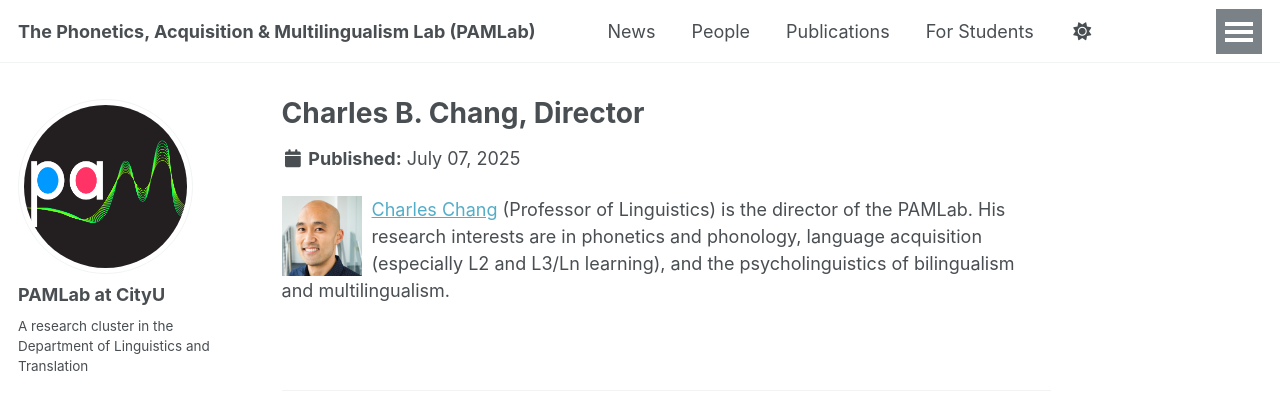
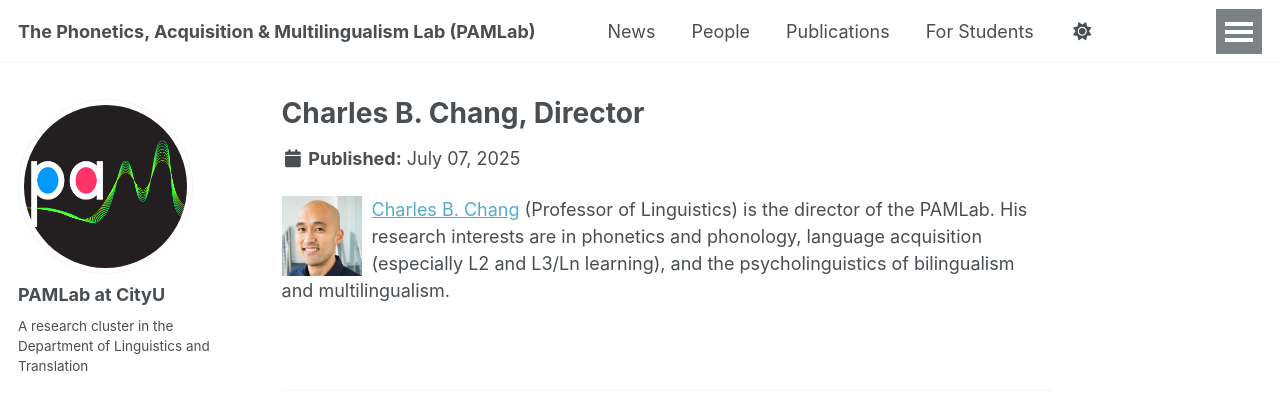
Before and after one commit to thepamlab/thepamlab.github.io, a Jekyll site: the page built from _portfolio/portfolio-1.md, in a window 1280 px wide and 991 px high. Shown: the top 393 px of the window. Built offline with Jekyll 4.4.1, drawn with Linux system fonts in a browser that asks for light colours; some web fonts are replaced; a script that is not in the unit is left out.

Commit message:
Update portfolio-1.md

```diff
--- a/_portfolio/portfolio-1.md
+++ b/_portfolio/portfolio-1.md
@@ -1,7 +1,7 @@
 ---
 title: "Charles B. Chang, Director"
-excerpt: "<img src='/images/Chang_CB.jpg' style='padding-right: 10px;' width='90' height='90' align='left' /><a href='https://cbchang.com/' target='_blank'>Charles Chang</a> (Professor of Linguistics) is the director of the PAMLab. His research interests are in phonetics and phonology, language acquisition (especially L2 and L3/Ln learning), and the psycholinguistics of bilingualism and multilingualism.<br/>"
+excerpt: "<img src='/images/Chang_CB.jpg' style='padding-right: 10px;' width='90' height='90' align='left' /><a href='https://cbchang.com/' target='_blank'>Charles B. Chang</a> (Professor of Linguistics) is the director of the PAMLab. His research interests are in phonetics and phonology, language acquisition (especially L2 and L3/Ln learning), and the psycholinguistics of bilingualism and multilingualism.<br/>"
 collection: portfolio
 ---
 
-<img src='/images/Chang_CB.jpg' style='padding-right: 10px;' width='90' height='90' align='left' /><a href='https://cbchang.com/' target='_blank'>Charles Chang</a> (Professor of Linguistics) is the director of the PAMLab. His research interests are in phonetics and phonology, language acquisition (especially L2 and L3/Ln learning), and the psycholinguistics of bilingualism and multilingualism.<br/>
+<img src='/images/Chang_CB.jpg' style='padding-right: 10px;' width='90' height='90' align='left' /><a href='https://cbchang.com/' target='_blank'>Charles B. Chang</a> (Professor of Linguistics) is the director of the PAMLab. His research interests are in phonetics and phonology, language acquisition (especially L2 and L3/Ln learning), and the psycholinguistics of bilingualism and multilingualism.<br/>
```
